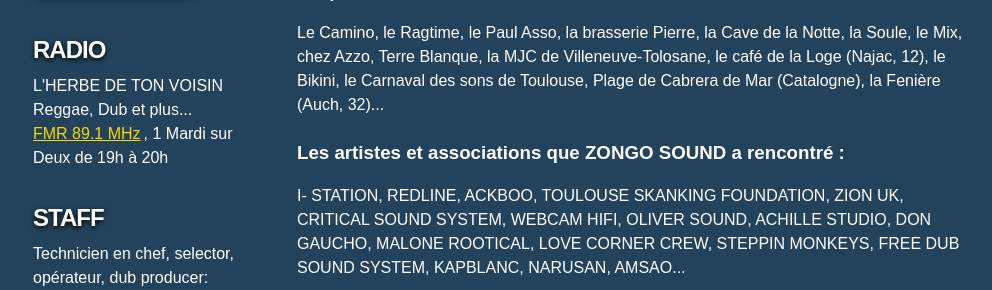
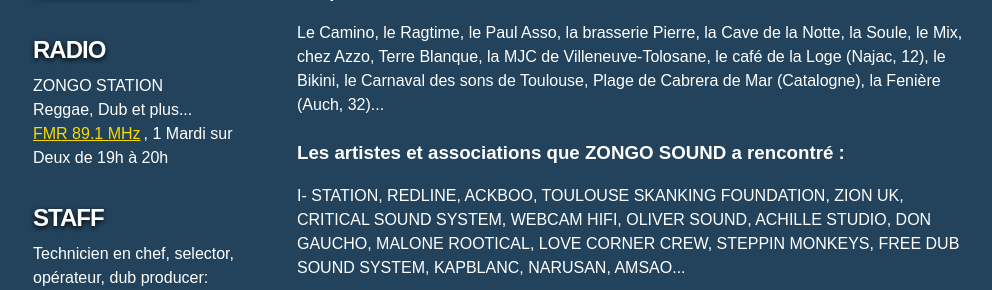
Before and after one commit to amarandon/zongo-engine, a Python web app: template templates/public/about.html in a window 1280 px wide. Shown: the part 763-1053 px from the top of the page, without its empty margins (151-1143 px from the left). Run offline with Jinja, Linux system fonts and the light colour scheme; the template is opened without the code that fills it, so the values that code supplies are empty; some web fonts are replaced.

Commit message:
Update radio show title

```diff
--- a/templates/public/layout.html
+++ b/templates/public/layout.html
@@ -38,7 +38,7 @@
   <div id="radio">
     <h2>Radio</h2>
     <p>
-    L'HERBE DE TON VOISIN
+    ZONGO STATION
     </p>
     <p>
     Reggae, Dub et plus...
```
